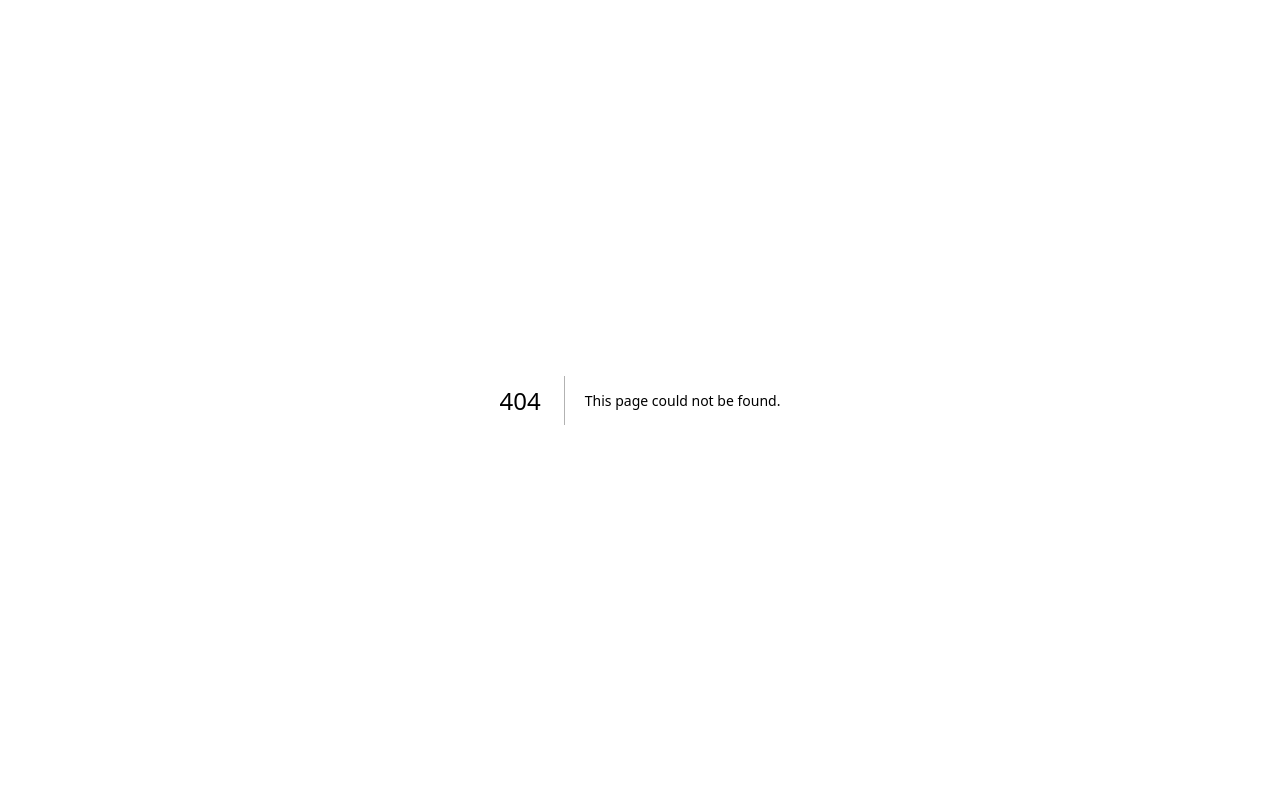
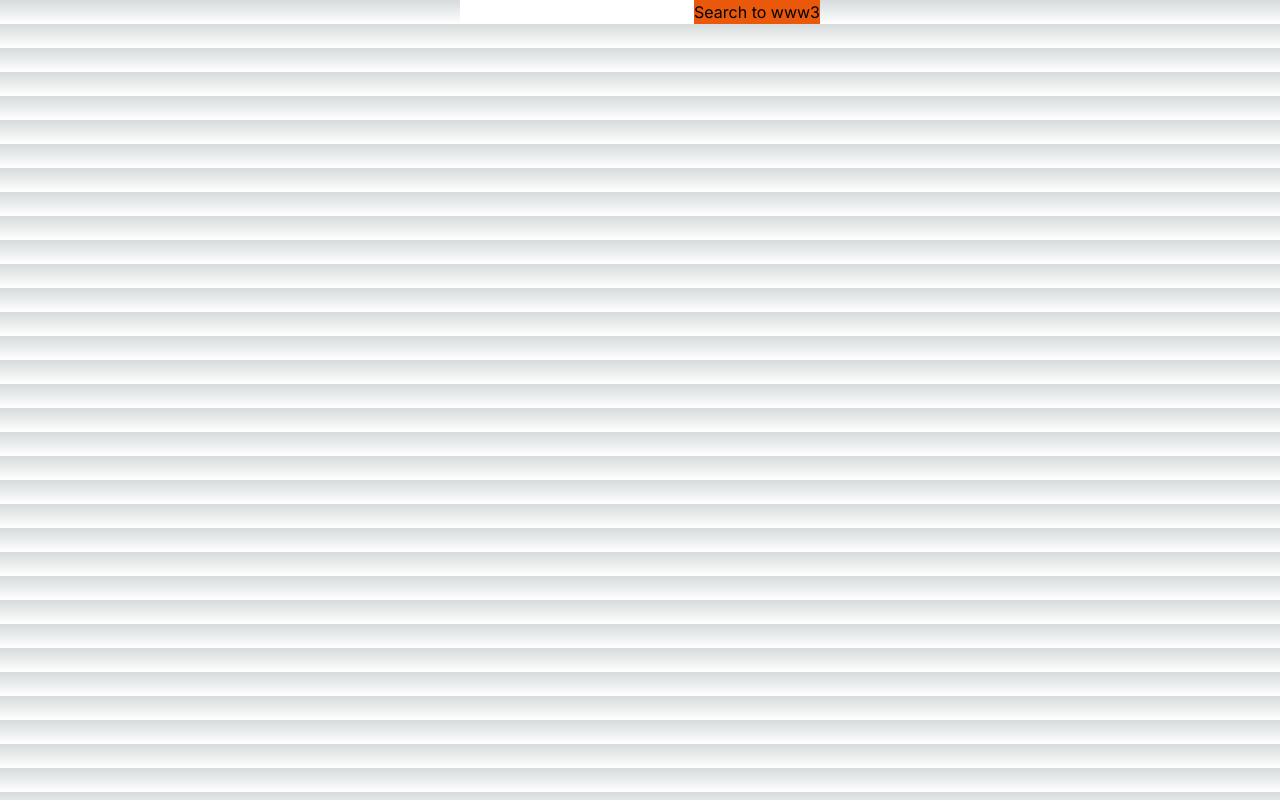
Before and after one commit to LNOI/fb_tool, a Next.js app: page /dashboard in a window 1280 px wide. Before the commit this address had no page. Built offline with nearby package versions, Linux system fonts and the light colour scheme.

Commit message:
update code

```diff
--- /dev/null
+++ b/src/app/dashboard/page.jsx
@@ -0,0 +1,29 @@
+'use client'
+import React, {useState} from 'react'
+
+export default function page() {
+    const [value, setValue] = useState("")
+
+    const onBtnClick = () => {
+        // The ID of the extension we want to talk to.
+        var editorExtensionId = "ifhljddokgkocoaopebgkmochjepneik";
+
+        // Make a simple request:
+        chrome.runtime.sendMessage(editorExtensionId, {message: value},
+            function(response) {
+                if (!response.success) {
+                    console.log("error");
+                    return;
+                }
+                    console.log(response);
+            });
+        }
+
+    return (
+    <div className="flex w-full justify-center items-center">
+        <input type="text" className="text-black" value={value} onChange={(e) => setValue(e.target.value)}></input>
+        <button className="bg-orange-600" onClick={onBtnClick}>Search to www3</button>
+    </div>
+
+)
+}
```
